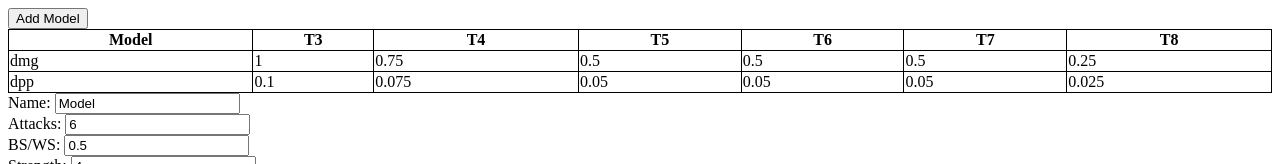
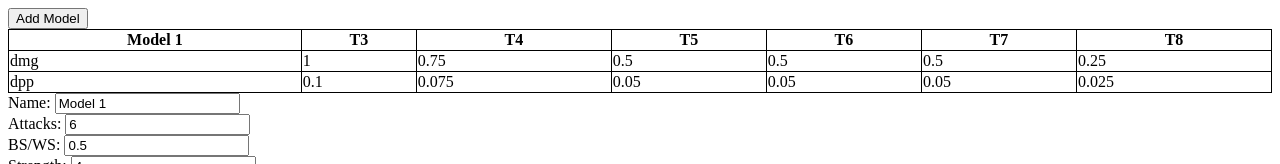
Before and after one commit to nairul/mathhammer, a website: page index.html in a window 1280 px wide. Shown: the top 164 px of the page. Drawn offline with nearby package versions, Linux system fonts and the light colour scheme.

Commit message:
done for the night

```diff
--- a/app.js
+++ b/app.js
@@ -3,10 +3,11 @@ window.app = angular
 
 .controller("ModelController", ['$scope', function ControllerFunction($scope) {
 
+
   // array of all models so I can access specific models later.
-  // start with 1 initial model on the page
   $scope.models = [{
-    name: 'Model',
+  // start with 1 model on the page
+    name: 'Model 1',
     attacks: 6,
     bs: 0.5,
     strength: 4,
@@ -19,7 +20,7 @@ window.app = angular
   }];
 
   var newModel = {
-    name: 'Model',
+    name: 'Model' + ' ' + $scope.models.length, // why doesn't this work
     attacks: 6,
     bs: 0.5,
     strength: 4,
@@ -30,9 +31,10 @@ window.app = angular
     damage: [],
     dpp: []
   };
+
   $scope.addModel = function() {
     //add new model object to array of all models
-    $scope.models.push(Object.assign({}, newModel));
+    $scope.models.push(Object.assign({}, newModel))
   };
 
 
--- a/index.html
+++ b/index.html
@@ -23,7 +23,7 @@
     <script src="user-inputs.directive.js"></script>
     <!-- show model array for debugging -->
     <div ng-repeat="model in models">{{model}}</div>
-
+    {{models.length}}
 
     <!-- charts with vanilla chart.js -->
     <canvas id="damageChart" width="400" height="400"></canvas>
```
Also changed, not shown: user-inputs.directive.js (line endings or trailing spaces).
